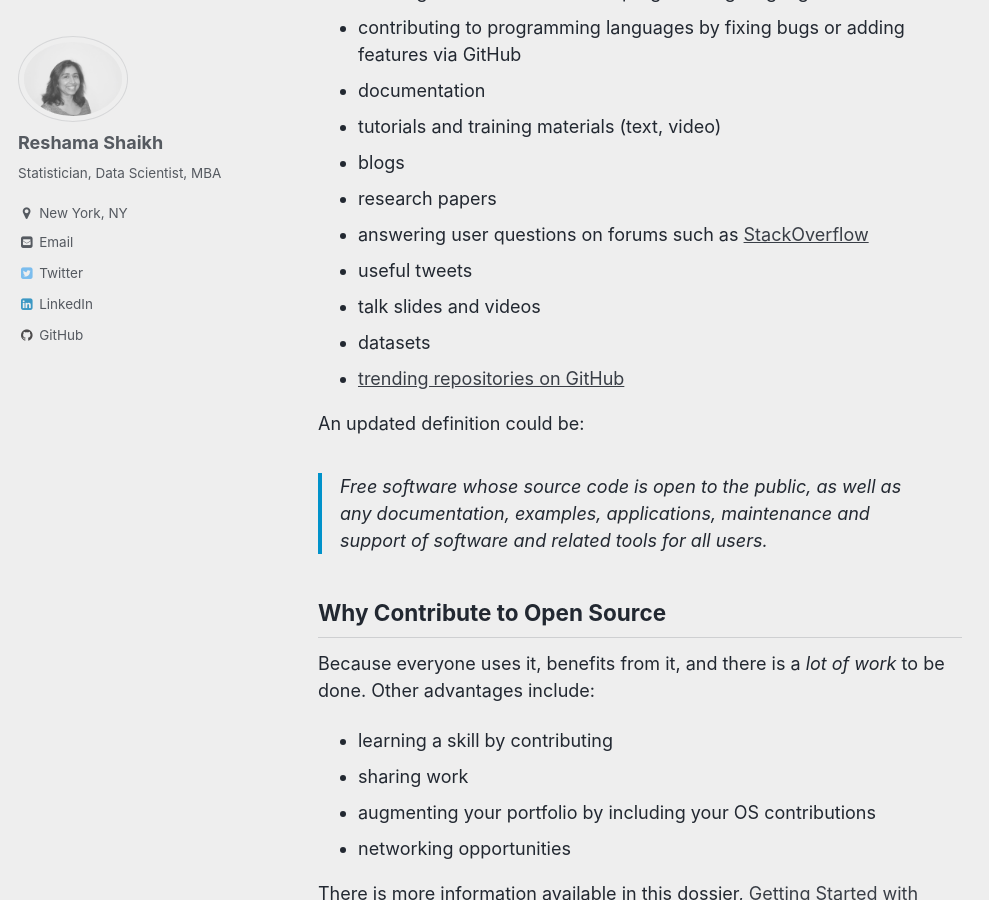
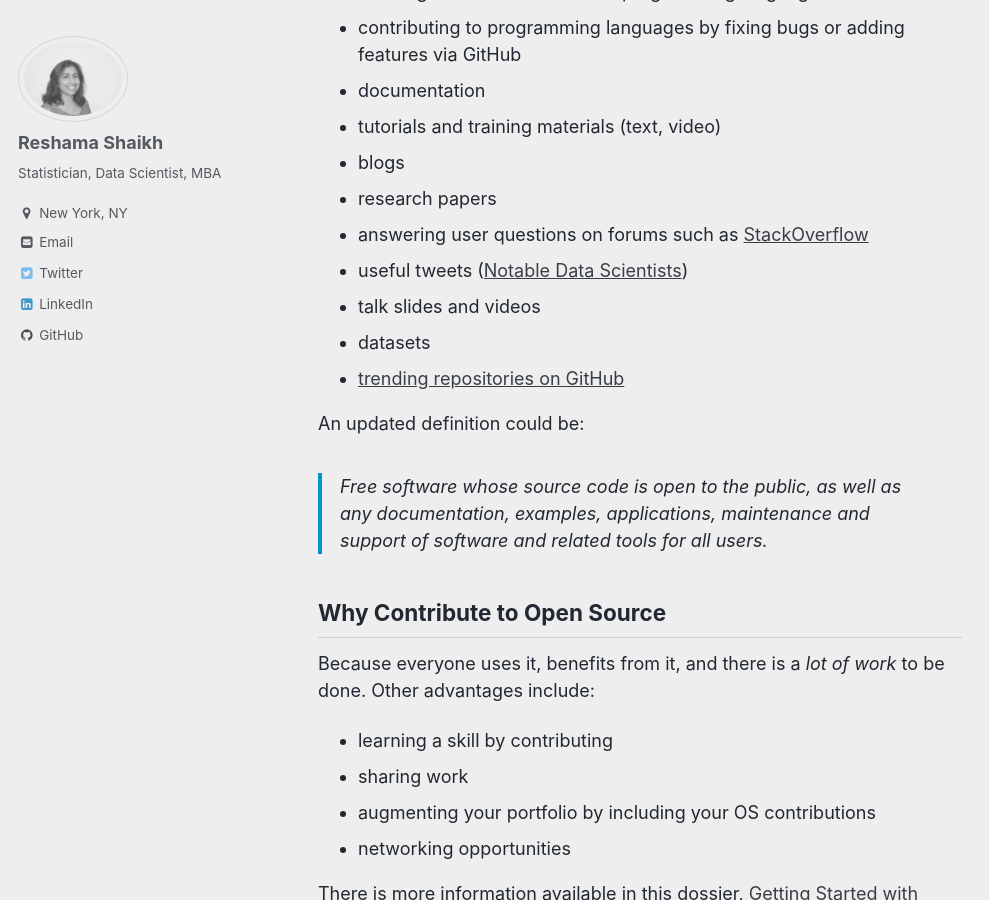
Before and after one commit to reshamas/reshamas.github.io, a Jekyll site: the page built from _posts/2018-04-07-how-i-unknowingly-contributed-to-open-source.md, in a window 1280 px wide and 900 px high, scrolled down 2054 px. Shown: the whole window, without its empty margins (0-989 px from the left). Built offline with Jekyll 4.4.1, drawn with Linux system fonts in a browser that asks for light colours; emoji names are drawn with the system emoji font; comment, search, counter and statistics services are not loaded.

Commit message:
Update 2018-04-07-how-i-unknowingly-contributed-to-open-source.md

```diff
--- a/_posts/2018-04-07-how-i-unknowingly-contributed-to-open-source.md
+++ b/_posts/2018-04-07-how-i-unknowingly-contributed-to-open-source.md
@@ -41,7 +41,7 @@ We can widen the purview of open source to include the following contributions:
 - blogs
 - research papers
 - answering user questions on forums such as [StackOverflow](https://stackoverflow.com/questions)
-- useful tweets
+- useful tweets ([Notable Data Scientists](https://twitter.com/reshamas/lists/notable-data-scientists))
 - talk slides and videos
 - datasets
 - [trending repositories on GitHub](https://github.com/trending)
```
